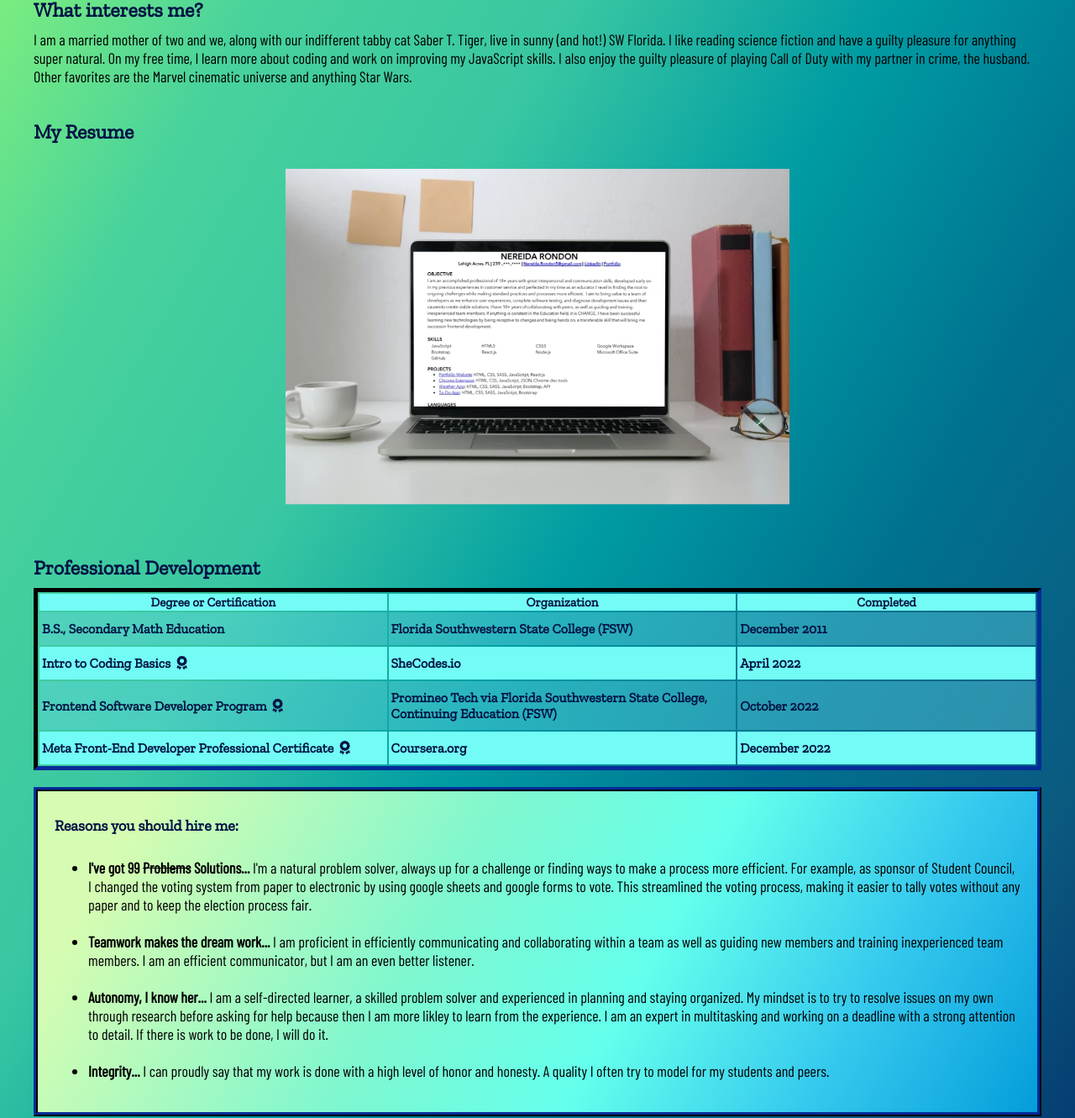
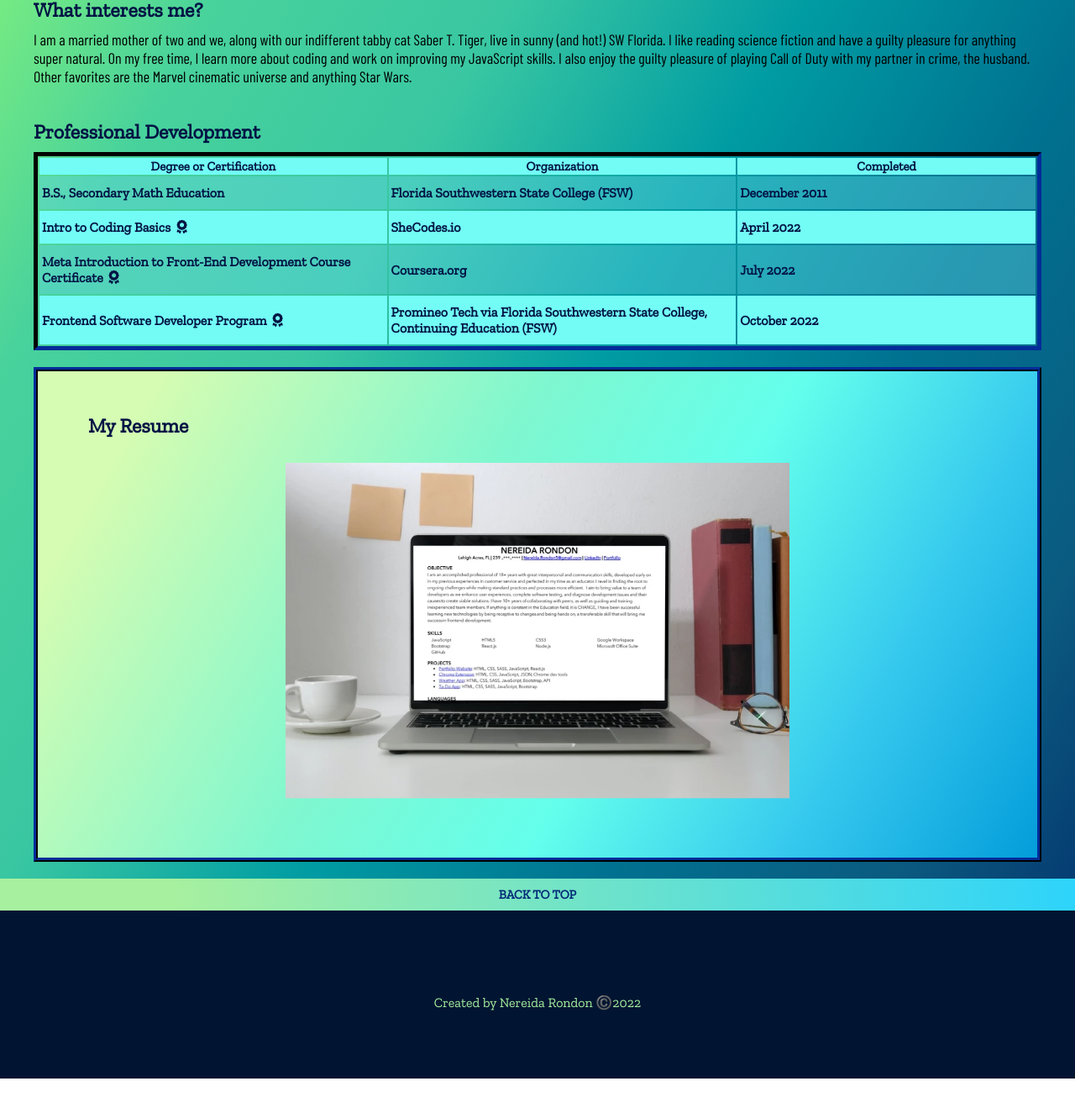
Before and after one commit to NereidaRondon/MyPortfolio, a plain HTML site: page about.html in a window 1280 px wide. Shown: the part 775-2106 px from the top of the page at 84% size. After the commit the page ends 2059 px from the top, so only its background shows below. Drawn offline with nearby package versions, Linux system fonts and the light colour scheme.

Commit message:
Small edits to About me

```diff
--- a/about.html
+++ b/about.html
@@ -81,11 +81,6 @@
 
         </section>
 
-         <section class="resume">
-            <h2>My Resume</h2>
-                <a href="doc files/Resume Nereida Rondon FSWE.pdf" target="_blank"> <img class="resume-card" src="images/resume.webp" width="600" height="400" alt="Resume on the screen of a laptop computer."></a>
-        </section>
-
         <section>
             <h2>Professional Development</h2>
             <div>
@@ -108,34 +103,30 @@
                         <td role="cell" class="col-3">April 2022</td>
 
                     </tr>
+
+                    <tr role="row">
+                        <td role="cell" class="col-1">Meta Introduction to Front-End Development Course Certificate &nbsp;<a class="cert" href="https://www.coursera.org/account/accomplishments/verify/GHECQKAYL42Z?utm_source=link&utm_medium=certificate&utm_content=cert_image&utm_campaign=sharing_cta&utm_product=course" target="_blank"><i role="img" class="fa-solid fa-award fa-beat"></i></a></td>
+                        <td role="cell" class="col-2">Coursera.org</td>
+                        <td role="cell" class="col-3">July 2022</td>
+
+                    </tr>
+
                     <tr role="row">
                         <td role="cell" class="col-1">Frontend Software Developer Program &nbsp;<a class="cert" href="" target="_blank"><i role="img" class="fa-solid fa-award fa-beat"></i></a></td>
                         <td role="cell" class="col-2">Promineo Tech via Florida Southwestern State College, Continuing Education (FSW)</td>
                         <td role="cell" class="col-3">October 2022</td>
 
                     </tr>
-                    <tr role="row">
-                        <td role="cell" class="col-1">Meta Front-End Developer Professional Certificate &nbsp;<a class="cert" href="https://www.coursera.org/account/accomplishments/verify/GHECQKAYL42Z?utm_source=link&utm_medium=certificate&utm_content=cert_image&utm_campaign=sharing_cta&utm_product=course" target="_blank"><i role="img" class="fa-solid fa-award fa-beat"></i></a></td>
-                        <td role="cell" class="col-2">Coursera.org</td>
-                        <td role="cell" class="col-3">December 2022</td>
 
-                    </tr>
                 </table>
             </div>
         </section>
 
         <section class="reason-section">
-            <h2 class="reason">Reasons you should hire me:</h2>
-                <ul class="reason">
-                    <li><strong>I've got 99 <s>Problems</s> Solutions...</strong> I'm a natural problem solver, always up for a challenge or finding ways to make a process more efficient. For example, as sponsor of Student Council, I changed the voting system from paper to electronic by using google sheets and google forms to vote. This streamlined the voting process, making it easier to tally votes without any paper and to keep the election process fair. </li>
-                    <br>
-                    <li><strong>Teamwork makes the dream work...</strong> I am proficient in efficiently communicating and collaborating within a team as well as guiding new members and training inexperienced team members. I am an efficient communicator, but I am an even better listener.</li>
-                    <br>
-                    <li><strong>Autonomy, I know her...</strong> I am a self-directed learner, a skilled problem solver and experienced in planning and staying organized. My mindset is to try to resolve issues on my own through research before asking for help because then I am more likley to learn from the experience. I am an expert in multitasking and working on a deadline with a strong attention to detail. If there is work to be done, I will do it.</li>
-                    <br>
-                    <li><strong>Integrity...</strong> I can proudly say that my work is done with a high level of honor and honesty. A quality I often try to model for my students and peers.</li>
-
-                </ul>
+             <section class="resume">
+            <h2>My Resume</h2>
+                <a href="doc files/Resume Nereida Rondon FSWE.pdf" target="_blank"> <img class="resume-card" src="images/resume.webp" width="600" height="400" alt="Resume on the screen of a laptop computer."></a>
+        </section>
         </section>
 
 	    <a href="about.html" class="scrolly">BACK TO TOP</button></a>
```
